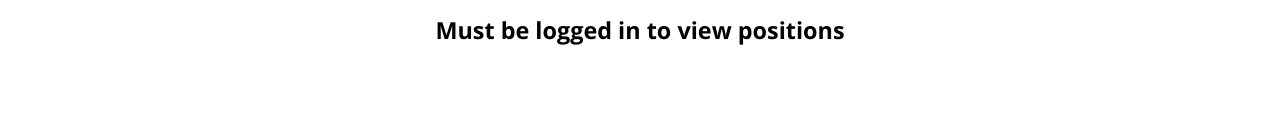
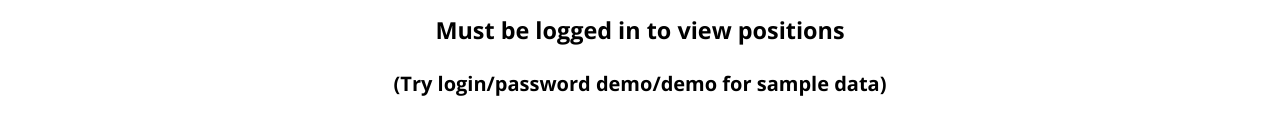
Before and after one commit to danmcquade/cryptfolio, a React (Create React App) app in the folder client/: page /positions in a window 1280 px wide. Shown: the part 636-770 px from the top of the page. Built offline with nearby package versions, Linux system fonts and the light colour scheme.

Commit message:
Update message for logged out users with demo login

```diff
--- a/client/src/Positions.js
+++ b/client/src/Positions.js
@@ -212,6 +212,7 @@ class Positions extends Component {
           <Header />
           <h1>Positions</h1>
           <h3>Must be logged in to view positions</h3>
+          <strong>(Try login/password demo/demo for sample data)</strong>
         </div>
       )
     } else {
```
